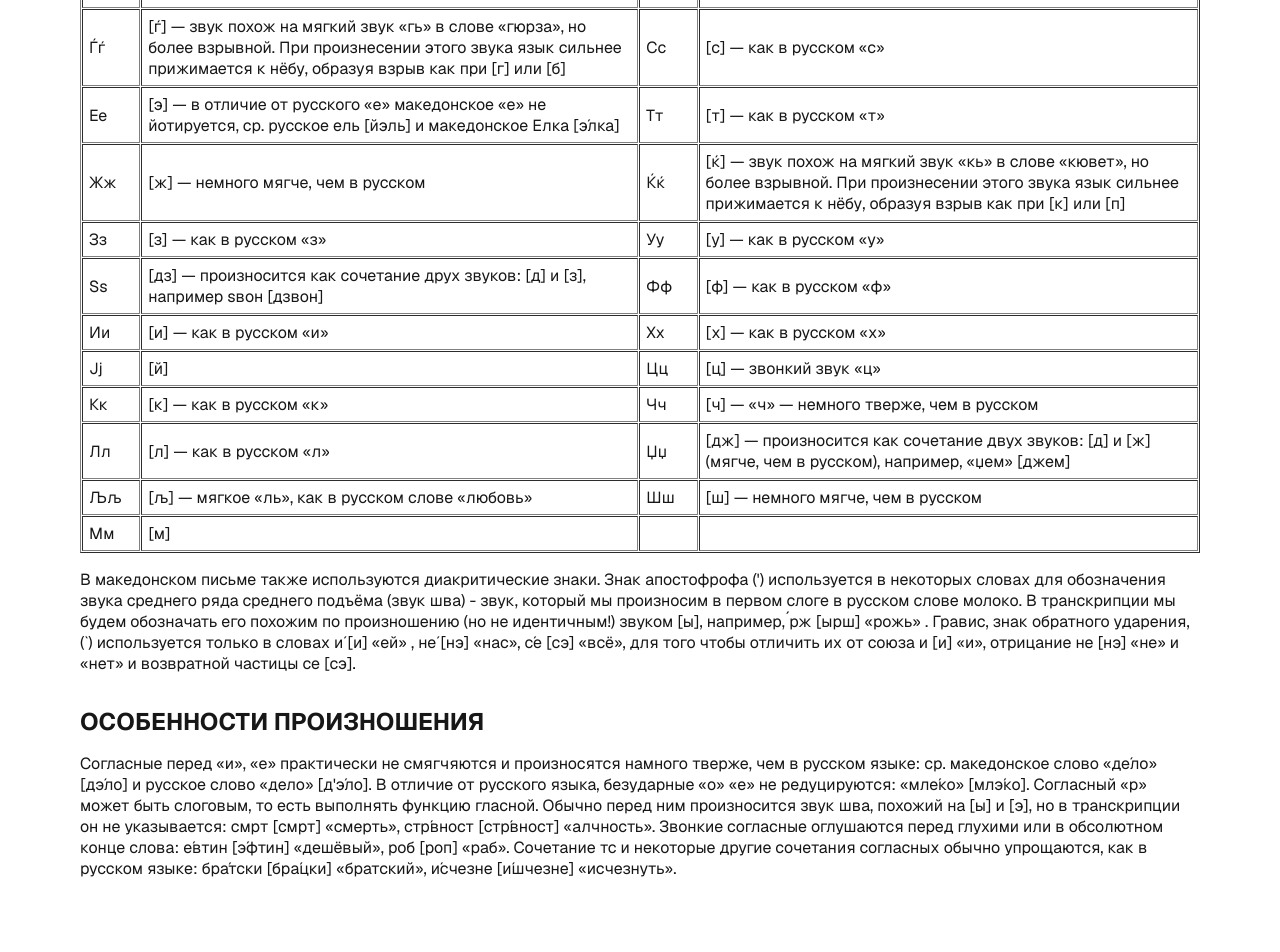
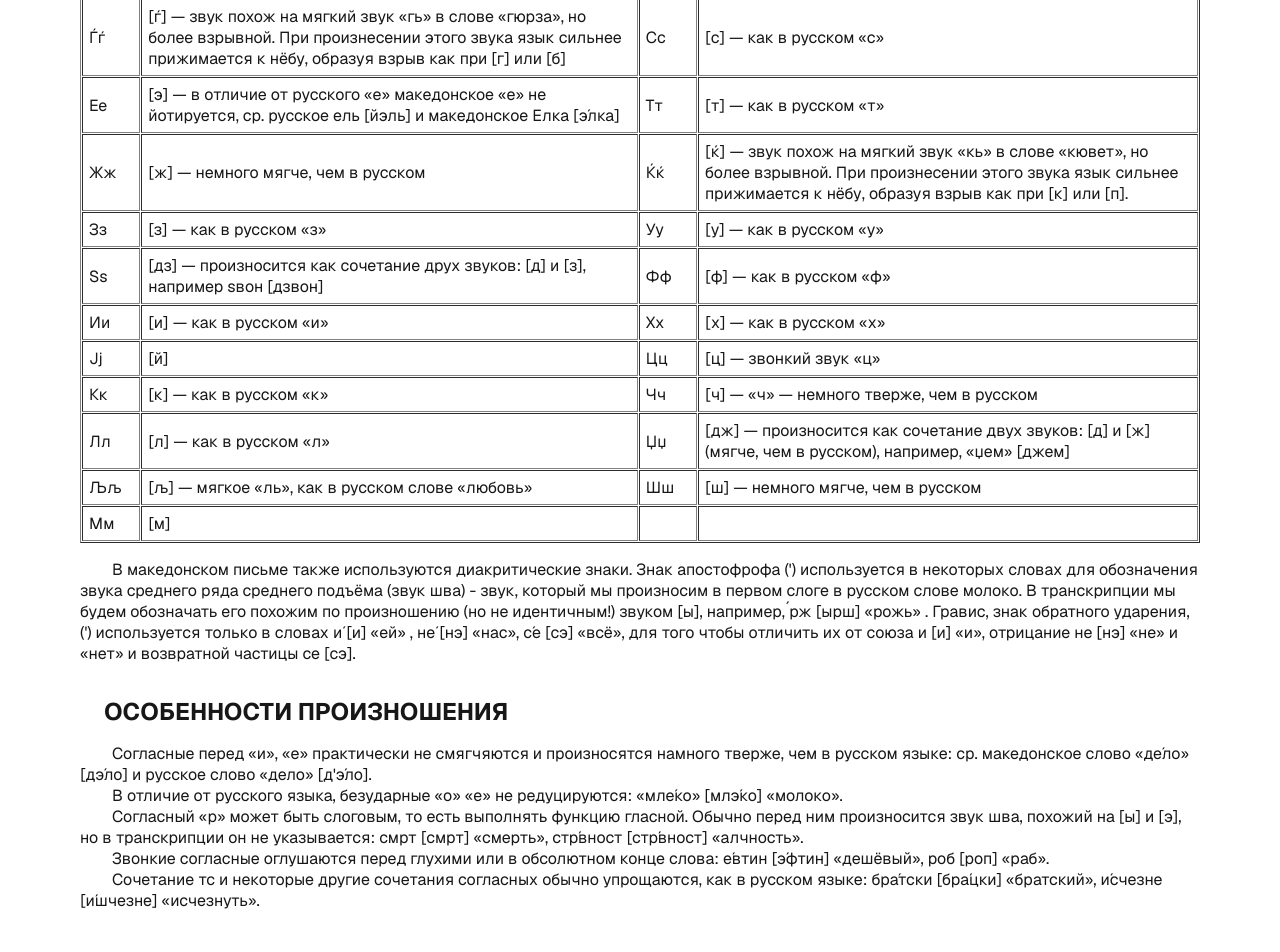
Before and after one commit to Andrey1914/mkd-self-teacher, a Next.js app: page / in a window 1280 px wide. Shown: the part 920-1872 px from the top of the page. Built offline with nearby package versions, Linux system fonts and the light colour scheme.

Commit message:
added text indent

```diff
--- a/app/globals.css
+++ b/app/globals.css
@@ -31,6 +31,17 @@ body {
   margin: 0;
 }
 
+h1,
+h2 {
+  margin-bottom: 1rem;
+  text-indent: 1em;
+}
+
+p {
+  margin-bottom: 1rem;
+  text-indent: 2em;
+}
+
 a {
   color: inherit;
   text-decoration: none;
--- a/app/page.module.css
+++ b/app/page.module.css
@@ -28,6 +28,7 @@
 }
 
 .main {
+  width: 100%;
   display: flex;
   flex-direction: column;
   gap: 32px;
@@ -68,10 +69,7 @@
   padding: 0 20px;
   border: none;
   border: 1px solid transparent;
-  transition:
-    background 0.2s,
-    color 0.2s,
-    border-color 0.2s;
+  transition: background 0.2s, color 0.2s, border-color 0.2s;
   cursor: pointer;
   display: flex;
   align-items: center;
--- a/app/page.tsx
+++ b/app/page.tsx
@@ -5,10 +5,6 @@ export default function Home() {
   return (
     <div className={styles.page}>
       <main className={styles.main}>
-        <h1 className={styles.title}>
-          Welcome to the macedonian self-teacher!!
-        </h1>
-
         <div>
           <Lesson1 />
         </div>
--- a/components/Lesson1.tsx
+++ b/components/Lesson1.tsx
@@ -12,9 +12,10 @@ export function Lesson1() {
           {section.content?.intro && (
             <>
               {(section.content.intro.subtitle ?? []).map((sub, idx) => (
-                <li key={idx}>{sub}</li>
+                <p key={idx}>{sub}</p>
               ))}
               <p>{section.content.intro.intro}</p>
+              <p>{section.content.intro.text}</p>
             </>
           )}
 
@@ -27,7 +28,6 @@ export function Lesson1() {
 
               return (
                 <div key={idx} style={{ marginTop: "1rem" }}>
-                  {table.title && <h3>{table.title}</h3>}
                   <table border={1} cellPadding={5} cellSpacing={1}>
                     <thead>
                       <tr>
@@ -54,12 +54,21 @@ export function Lesson1() {
               );
             })}
 
-          {section.content?.afterTable && (
-            <p style={{ marginTop: "1rem" }}>{section.content.afterTable}</p>
+          {section.content?.textAfterTable && (
+            <p style={{ marginTop: "1rem" }}>
+              {section.content.textAfterTable}
+            </p>
           )}
-          {section.content?.text && (
-            <p style={{ marginTop: "1rem" }}>{section.content.text}</p>
-          )}
+
+          {section.content?.text &&
+            section.content.text
+              .split(/\n\s*\n/)
+              .filter((line) => line.trim().length > 0)
+              .map((paragraph, i) => (
+                <p key={i} style={{ marginBottom: 0 }}>
+                  {paragraph}
+                </p>
+              ))}
         </section>
       ))}
     </>
--- a/prisma/lessons/lesson-1.ts
+++ b/prisma/lessons/lesson-1.ts
@@ -27,11 +27,15 @@ const lesson1 = {
       content: {
         intro: {
           subtitle: ["АЛФАВИТ", "АЗБУКА"],
-          intro: `В македонском алфавите используется кириллица, поэтому многие буквы схожи с русскими, хотя есть отличия.
+          text: `В македонском алфавите используется кириллица, поэтому многие буквы схожи с русскими, хотя есть отличия.
           Всего в алфавите 31 буква.`,
         },
-        afterTable:
-          "В македонском письме также используются диакритические знаки. Знак апостофрофа (') используется в некоторых словах для обозначения звука среднего ряда среднего подъёма (звук шва) - звук, который мы произносим в первом слоге в русском слове молоко. В транскрипции мы будем обозначать его похожим по произношению (но не идентичным!) звуком [ы], например, \u0301рж [ырш] «рожь» . Гравис, знак обратного ударения, (`) используется только в словах и\u0301 [и] «ей» , не\u0301 [нэ] «нас», с\u0301е [сэ] «всё», для того чтобы отличить их от союза и [и] «и», отрицание не [нэ] «не» и «нет» и возвратной частицы се [сэ].",
+        textAfterTable: `В македонском письме также используются диакритические знаки.
+          Знак апостофрофа (') используется в некоторых словах для обозначения звука среднего ряда среднего подъёма (звук шва) - звук,
+          который мы произносим в первом слоге в русском слове молоко.
+          В транскрипции мы будем обозначать его похожим по произношению (но не идентичным!) звуком [ы], например, \u0301рж [ырш] «рожь» .
+          Гравис, знак обратного ударения, (') используется только в словах и\u0301 [и] «ей» , не\u0301 [нэ] «нас», с\u0301е [сэ] «всё»,
+          для того чтобы отличить их от союза и [и] «и», отрицание не [нэ] «не» и «нет» и возвратной частицы се [сэ].`,
       },
       tableEntries: {
         create: [
@@ -45,8 +49,8 @@ const lesson1 = {
               { letter: "Дд", sound: "[д] — как в русском «д»" },
               {
                 letter: "Ѓг\u0301",
-                sound:
-                  "[г\u0301] — звук похож на мягкий звук «гь» в слове «гюрза», но более взрывной. При произнесении этого звука язык сильнее прижимается к нёбу, образуя взрыв как при [г] или [б]",
+                sound: `[г\u0301] — звук похож на мягкий звук «гь» в слове «гюрза», но более взрывной.
+                  При произнесении этого звука язык сильнее прижимается к нёбу, образуя взрыв как при [г] или [б]`,
               },
               {
                 letter: "Ее",
@@ -81,8 +85,8 @@ const lesson1 = {
               { letter: "Тт", sound: "[т] — как в русском «т»" },
               {
                 letter: "Ќќ",
-                sound:
-                  "[ќ] — звук похож на мягкий звук «кь» в слове «кювет», но более взрывной. При произнесении этого звука язык сильнее прижимается к нёбу, образуя взрыв как при [к] или [п]",
+                sound: `[ќ] — звук похож на мягкий звук «кь» в слове «кювет», но более взрывной.
+                  При произнесении этого звука язык сильнее прижимается к нёбу, образуя взрыв как при [к] или [п].`,
               },
               { letter: "Уу", sound: "[у] — как в русском «у»" },
               { letter: "Фф", sound: "[ф] — как в русском «ф»" },
@@ -107,7 +111,19 @@ const lesson1 = {
       type: "features",
       title: ["ОСОБЕННОСТИ ПРОИЗНОШЕНИЯ"],
       content: {
-        text: "Согласные перед «и», «е» практически не смягчяются и произносятся намного тверже, чем в русском языке: ср. македонское слово «де\u0301ло» [дэ\u0301ло] и русское слово «дело» [д'э\u0301ло]. В отличие от русского языка, безударные «о» «е» не редуцируются: «мле\u0301ко» [млэ\u0301ко]. Согласный «р» может быть слоговым, то есть выполнять функцию гласной. Обычно перед ним произносится звук шва, похожий на [ы] и [э], но в транскрипции он не указывается: смрт [смрт] «смерть», стр\u0301вност [стр\u0301вност] «алчность». Звонкие согласные оглушаются перед глухими или в обсолютном конце слова: е\u0301втин [э\u0301фтин] «дешёвый», роб [роп] «раб». Сочетание тс и некоторые другие сочетания согласных обычно упрощаются, как в русском языке: бра\u0301тски [бра\u0301цки] «братский», и\u0301счезне [и\u0301шчезне] «исчезнуть». ",
+        text: `
+        Согласные перед «и», «е» практически не смягчяются и произносятся намного тверже, чем в русском языке:
+        ср. македонское слово «де\u0301ло» [дэ\u0301ло] и русское слово «дело» [д'э\u0301ло].
+
+        В отличие от русского языка, безударные «о» «е» не редуцируются: «мле\u0301ко» [млэ\u0301ко] «молоко».
+
+        Согласный «р» может быть слоговым, то есть выполнять функцию гласной. Обычно перед ним произносится звук шва,
+        похожий на [ы] и [э], но в транскрипции он не указывается: смрт [смрт] «смерть», стр\u0301вност [стр\u0301вност] «алчность».
+
+        Звонкие согласные оглушаются перед глухими или в обсолютном конце слова: е\u0301втин [э\u0301фтин] «дешёвый», роб [роп] «раб».
+
+        Сочетание тс и некоторые другие сочетания согласных обычно упрощаются, как в русском языке:
+        бра\u0301тски [бра\u0301цки] «братский», и\u0301счезне [и\u0301шчезне] «исчезнуть».`.trim(),
       },
     },
   ],
```
